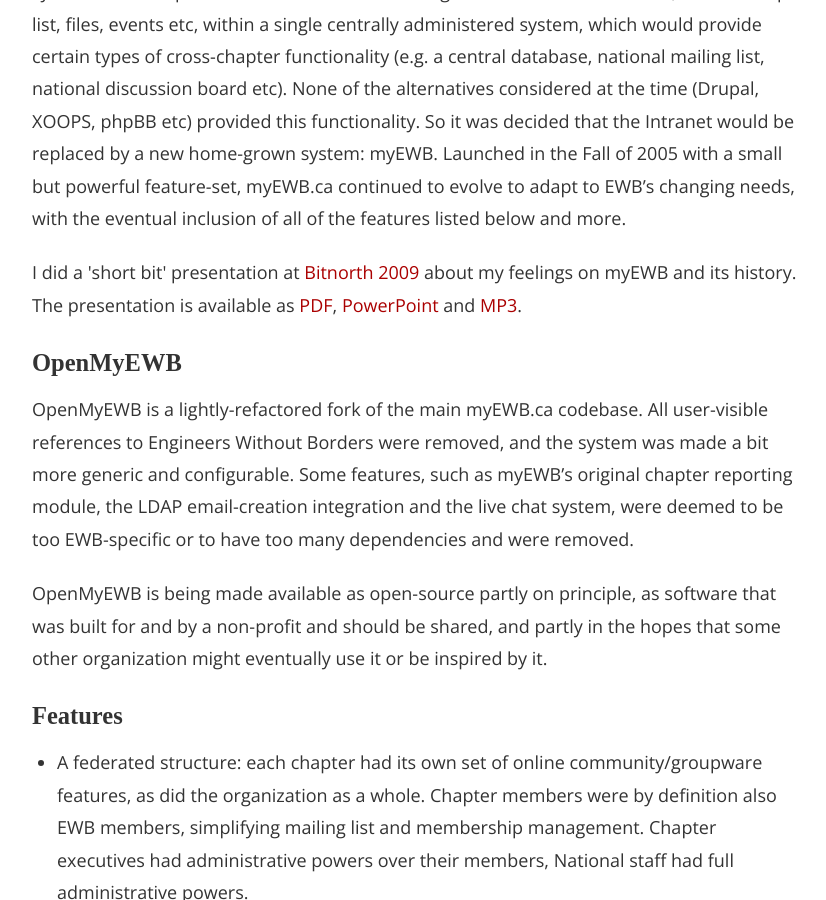
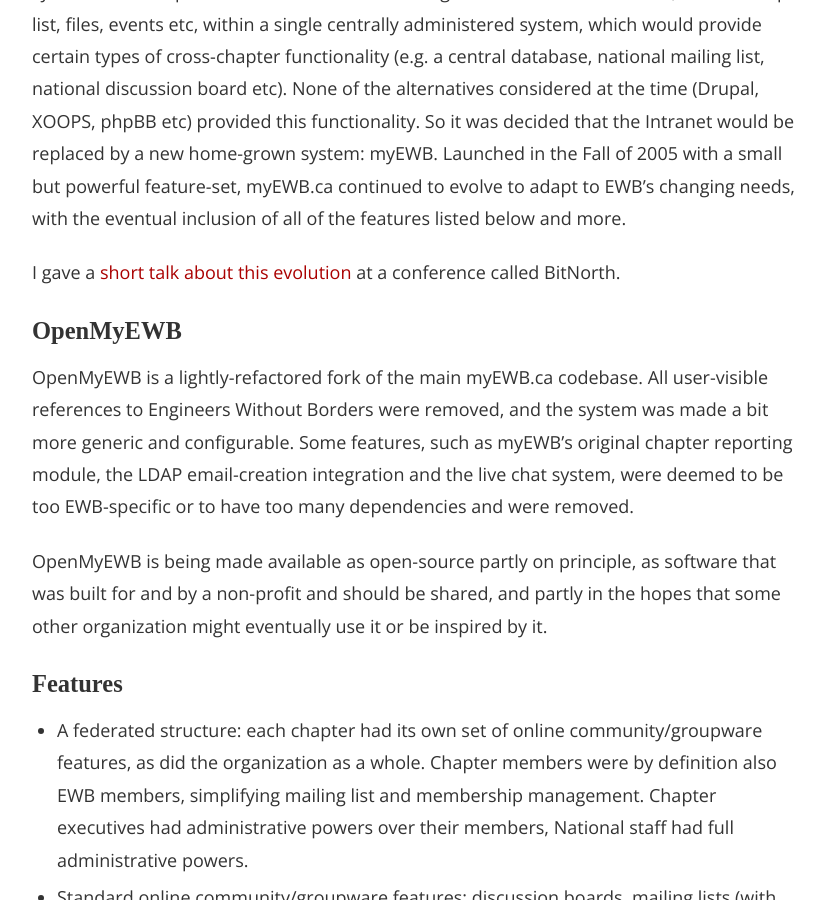
Before and after one commit to nicolaskruchten/nicolaskruchten.github.io, a Jekyll site: the page built from _posts/2010-09-27-openmyewb.html, in a window 1280 px wide and 900 px high, scrolled down 1034 px. Shown: the whole window, without its empty margins (223-1049 px from the left). Built offline with Jekyll 4.4.1, drawn with Linux system fonts in a browser that asks for light colours; some web fonts are replaced; some of the changed text lies outside the part shown.

Commit message:
myewb talk

```diff
--- a/_posts/2010-09-27-openmyewb.html
+++ b/_posts/2010-09-27-openmyewb.html
@@ -15,7 +15,7 @@
 <h3>Why myEWB?</h3>
 <p>At the time of its inception (Spring 2005), no open-source or  reasonably-priced software was available to replace the existing EWB  Intranet, and meet EWB&#8217;s evolving needs. As a distributed organization  with centralized IT, EWB needed a federated online community system:  each chapter needed to be able to manage its own discussion board,  membership list, files, events etc, within a single centrally  administered system, which would provide certain types of cross-chapter  functionality (e.g. a central database, national mailing list, national  discussion board etc). None of the alternatives considered at the time  (Drupal, XOOPS, phpBB etc) provided this functionality. So it was  decided that the Intranet would be replaced by a new home-grown system:  myEWB. Launched in the Fall of 2005 with a small but powerful  feature-set, myEWB.ca continued to evolve to adapt to EWB&#8217;s changing  needs, with the eventual inclusion of all of the features listed below  and more.</p>
 
-<p>I did a 'short bit' presentation at <a href="http://www.bitnorth.com/2009/" target="_blank">Bitnorth 2009</a> about my feelings on myEWB and its history. The presentation is available as <a href="http://nicolas.kruchten.com/content/myEWB_bitnorth.pdf" target="_blank">PDF</a>, <a href="http://nicolas.kruchten.com/content/myEWB_bitnorth.pptx" target="_blank">PowerPoint</a> and <a href="http://nicolas.kruchten.com/content/myEWB_bitnorth.mp3" target="_blank">MP3</a>.</p>
+<p>I gave a <a href="http://nicolas.kruchten.com/content/2010/09/bitnorth2009/">short talk about this evolution</a> at a conference called BitNorth.</p>
 
 <h3>OpenMyEWB</h3>
 <p>OpenMyEWB is a lightly-refactored fork of the main myEWB.ca codebase.  All user-visible references to Engineers Without Borders were removed,  and the system was made a bit more generic and configurable. Some  features, such as myEWB&#8217;s original chapter reporting module, the LDAP  email-creation integration and the live chat system, were deemed to be  too EWB-specific or to have too many dependencies and were removed.</p>
```
Also changed, not shown: _posts/2010-09-27-bitnorth2009.html (added, +13 -0 lines).
